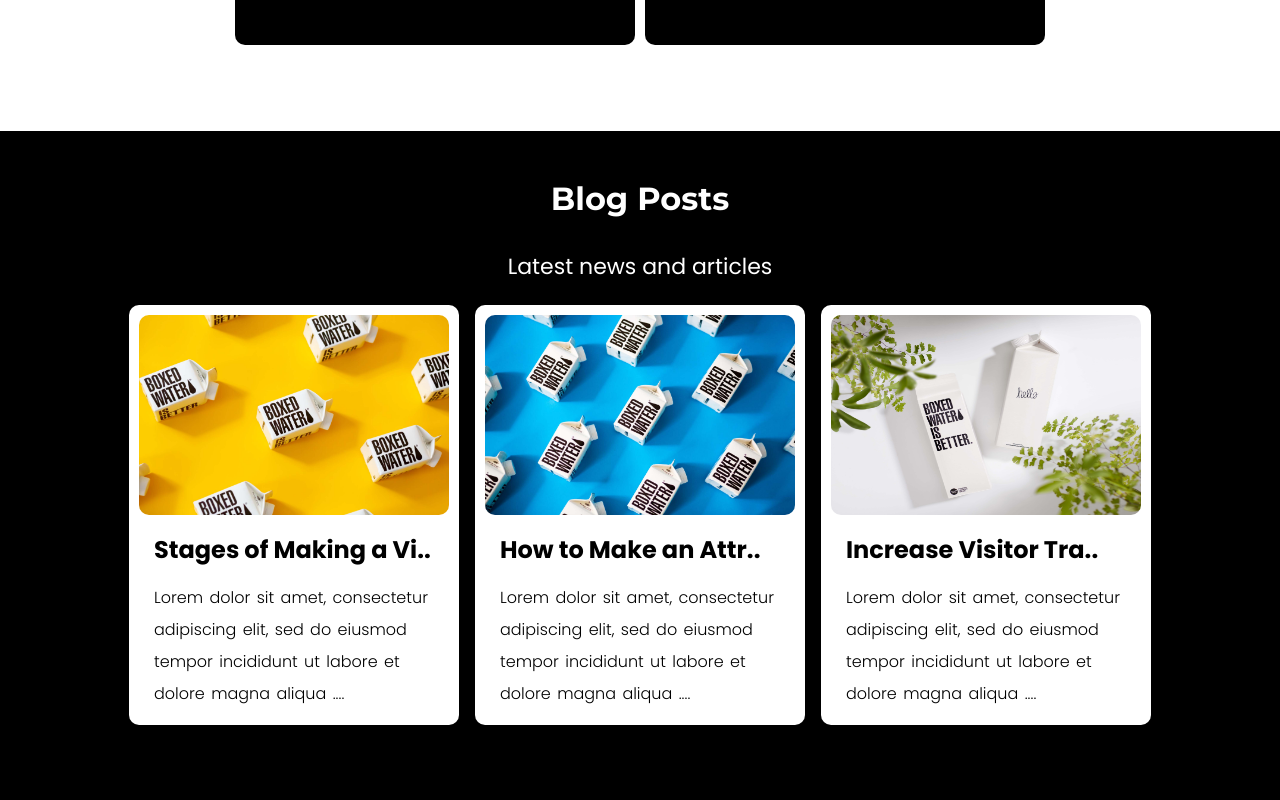
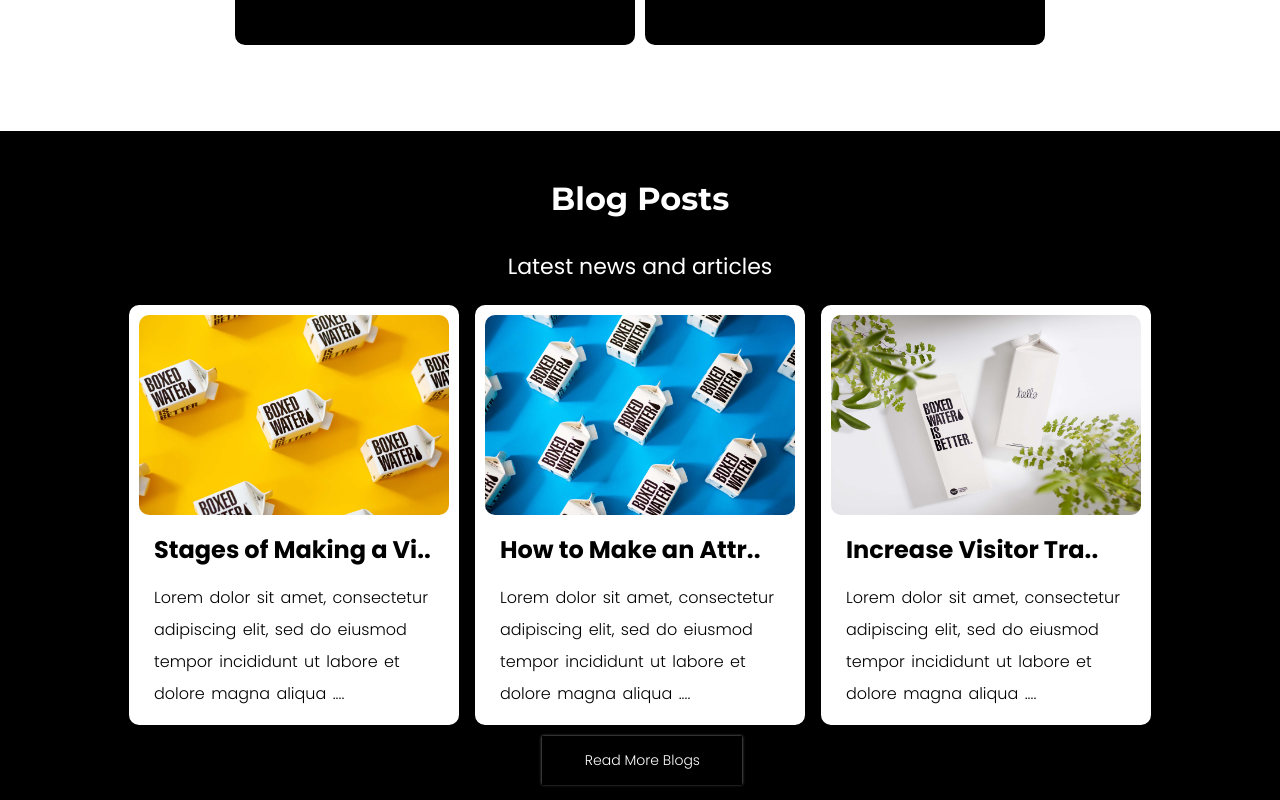
Before and after one commit to dikyriz/landing-page1, a React (Create React App) app: page / in a window 1280 px wide. Shown: the part 3220-4020 px from the top of the page. Built offline with nearby package versions, Linux system fonts and the light colour scheme.

Commit message:
add component and add style

```diff
--- a/src/pages/Blog.js
+++ b/src/pages/Blog.js
@@ -1,7 +1,10 @@
+import { useNavigate } from "react-router-dom";
 import { CardOneBlog, CardThreeBlog, CardTwoBlog } from "../assets";
 import './css/blog.css';
 
 export default function Blog () {
+    const navigate = useNavigate();
+
     return (
         <section className="section-blog">
             <a className="anchor" id="blog" />
@@ -44,6 +47,9 @@ export default function Blog () {
                     </div>
                 </div>
             </div>
+            <div className="more-blogs-post">
+                <p className="more-blogs" onClick={() => {navigate('blogs')}}>Read More Blogs</p>
+            </div>
         </section>
     );
 }
--- a/src/pages/css/blog.css
+++ b/src/pages/css/blog.css
@@ -3,6 +3,7 @@
     background-color: #000;
     height: 650px;
     padding-top: 1em;
+    position: relative;
 }
 
 .header-blog {
@@ -63,3 +64,26 @@
     margin: auto;
     width: fit-content;
 }
+
+.more-blogs-post {
+    position: absolute;
+    bottom: 12px;
+    right: 42%;
+    color: #fff;
+    box-shadow: 0px 0.2px 2.8px rgb(153, 153, 153);
+    cursor: pointer;
+}
+
+.more-blogs-post:hover {
+    box-shadow: 0px 0.2px 3px rgb(255, 255, 255);
+    transform: translateY(-2px);
+}
+
+.more-blogs {
+    font-family: 'Poppins',
+    sans-serif;
+    font-size: 14px;
+    font-weight: lighter;
+    text-align: center;
+    width: 200px;
+}
```
